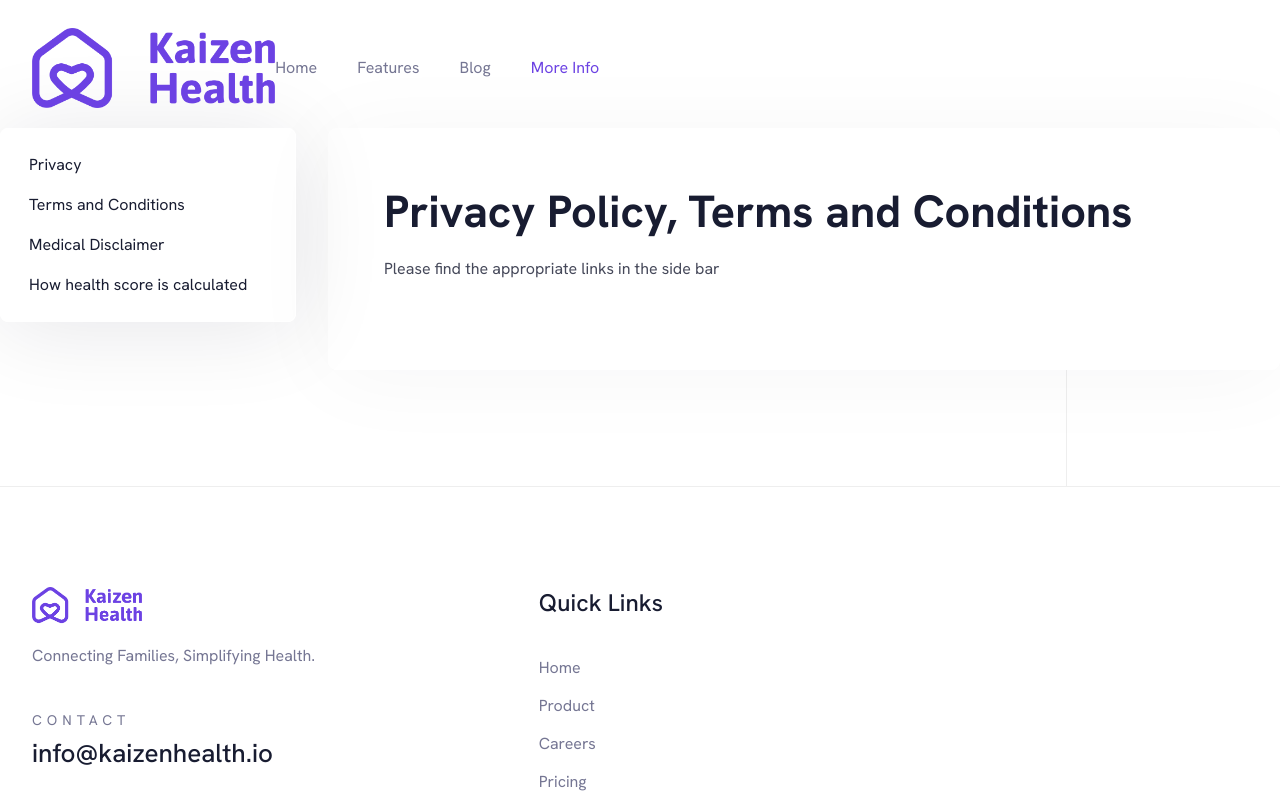
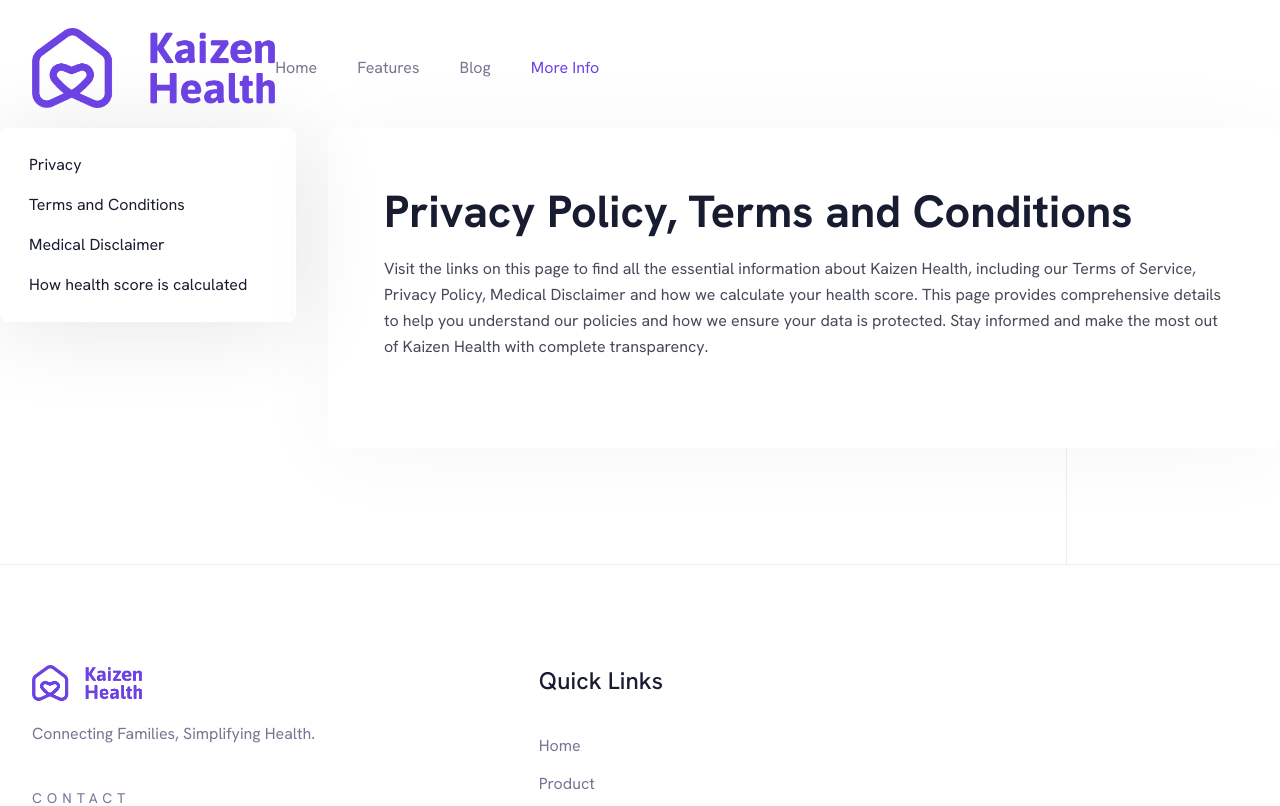
Before and after one commit to kaizen-health-tech/kaizen-web, a Next.js app: page /docs in a window 1280 px wide. Shown: the top 806 px of the page. Built offline with nearby package versions, Linux system fonts and the light colour scheme.

Commit message:
feat(citations): updating docs page

```diff
--- a/app/(site)/docs/page.tsx
+++ b/app/(site)/docs/page.tsx
@@ -26,7 +26,7 @@
                 <h1>Privacy Policy, Terms and Conditions</h1>
 
                 <p className="text-body-color dark:text-body-color-dark text-base">
-                  Please find the appropriate links in the side bar
+                  Visit the links on this page to find all the essential information about Kaizen Health, including our Terms of Service, Privacy Policy, Medical Disclaimer and how we calculate your health score. This page provides comprehensive details to help you understand our policies and how we ensure your data is protected. Stay informed and make the most out of Kaizen Health with complete transparency.
                 </p>
               </div>
             </div>
```
